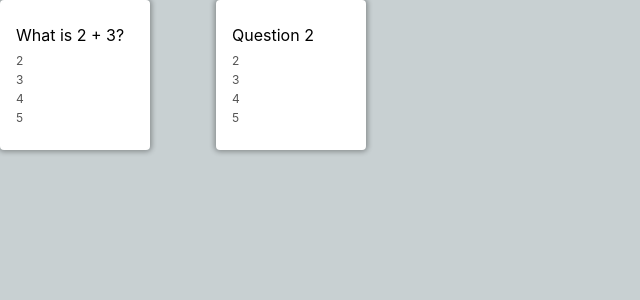
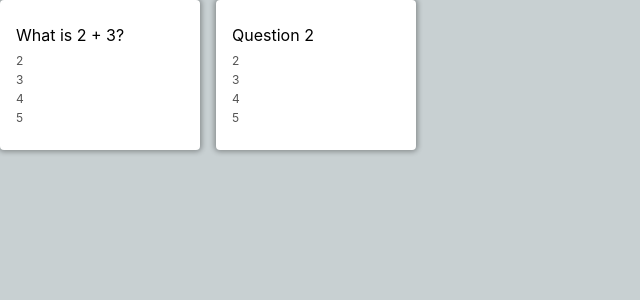
Before and after one commit to Shazammon/flashcard-app, a React (Create React App) app: page / in a window 1280 px wide. Shown: the top 300 px of the page, without its empty margins (0-640 px from the left). Built offline with nearby package versions, Linux system fonts and the light colour scheme; no server answers.

Commit message:
set up container class for styling

```diff
--- a/src/App.css
+++ b/src/App.css
@@ -1,6 +1,10 @@
 body {
     background-color: #C8D0D2;
     margin: 0;
+}
+
+.container {
+
 }
 
 .card-grid {
@@ -20,7 +24,7 @@ body {
     background-color: white;
     transform-style: preserve-3d;
     height: 150px;
-    width: 150px;
+    /* width: 150px; */
     transition: 150ms;
     cursor: pointer;
     transform: perspective(1000px) rotateY(var(--rotate-y, 0)) translateY(var(--translate-y, 0));
```
